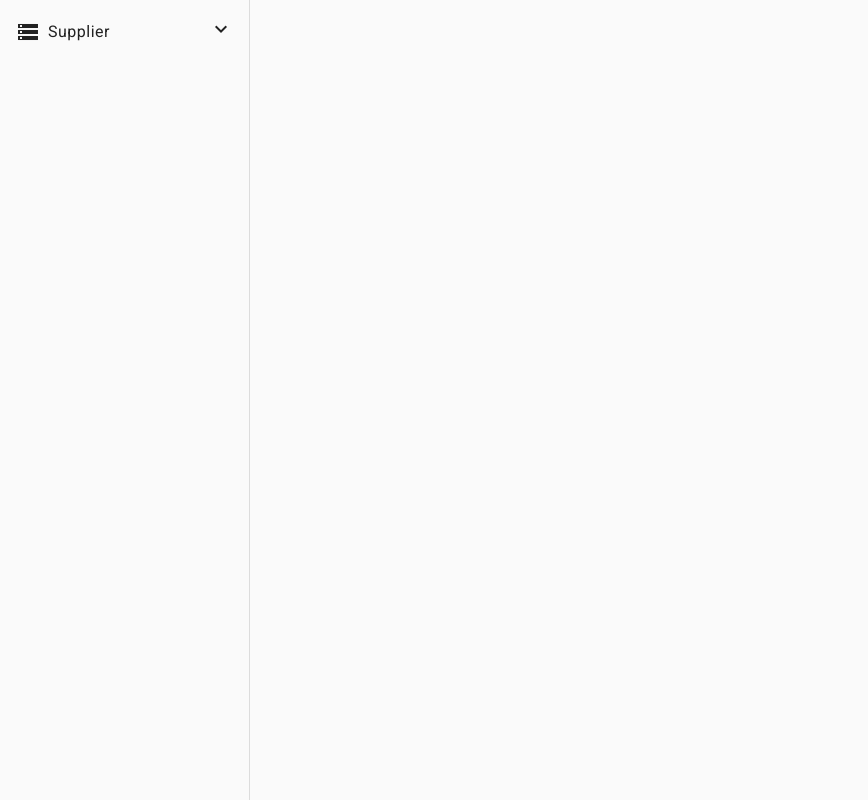
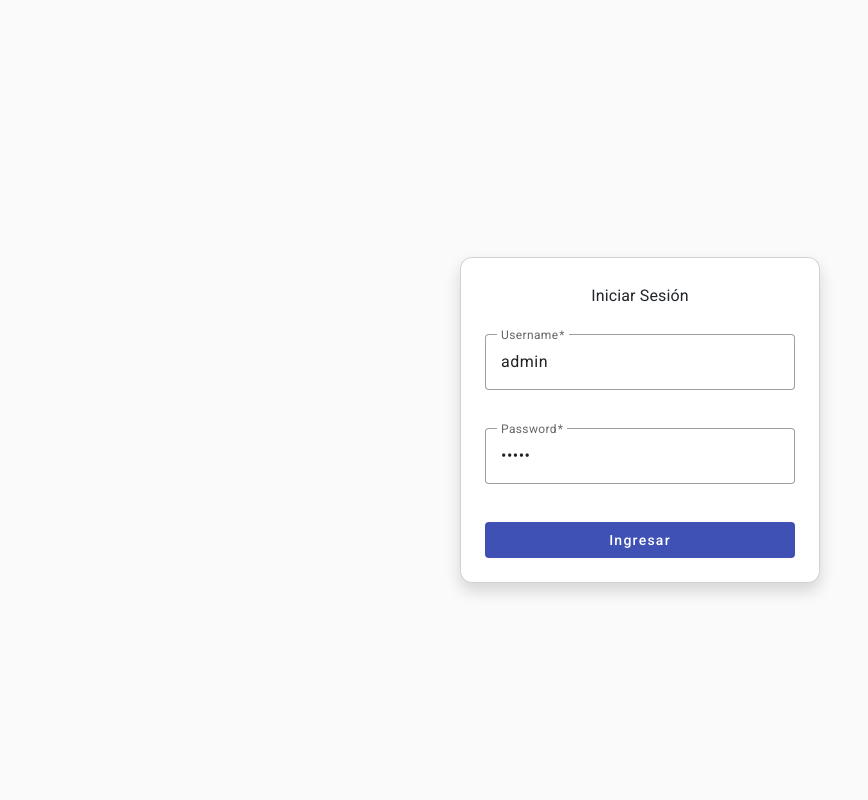
Before and after one commit to Jaferye97/PruebaTecnicaTekus, an Angular app in the folder frontend/: page /login in a window 1280 px wide. Before the commit this address led to /. Shown: the whole page, without its empty margins (0-868 px from the left). Built offline with nearby package versions, Linux system fonts and the light colour scheme.

Commit message:
feat (frontend): add login functionality with redirection and guards

```diff
--- a/frontend/src/app/app.component.html
+++ b/frontend/src/app/app.component.html
@@ -1,5 +1,5 @@
 <mat-sidenav-container class="sidenav-container">
-  <mat-sidenav mode="side" opened class="sidenav">
+  <mat-sidenav *ngIf="showSidebar" mode="side" opened class="sidenav">
     <app-sidebar></app-sidebar>
   </mat-sidenav>
 
--- a/frontend/src/app/app.component.ts
+++ b/frontend/src/app/app.component.ts
@@ -1,18 +1,32 @@
 import { Component } from '@angular/core';
 import { RouterOutlet } from '@angular/router';
 import { MatSidenavModule } from '@angular/material/sidenav';
+import { Router, NavigationEnd } from '@angular/router';
+import { CommonModule } from '@angular/common';
 
 import { SidebarComponent } from './components-general/layout/sidebar/sidebar.component';
+import { LoginComponent } from './pages/login/login.component';
 
-const myComponents = [SidebarComponent];
+const myComponents = [SidebarComponent, LoginComponent];
 
 @Component({
   selector: 'app-root',
   standalone: true,
-  imports: [RouterOutlet, MatSidenavModule, ...myComponents],
+  imports: [RouterOutlet, MatSidenavModule, CommonModule, ...myComponents],
   templateUrl: './app.component.html',
   styleUrls: ['./app.component.css'],
 })
 export class AppComponent {
   title = 'FrontendTekus';
+  showSidebar = true;
+
+  constructor(private router: Router) {
+    this.showSidebar = !this.router.url.includes('login');
+
+    this.router.events.subscribe((event) => {
+      if (event instanceof NavigationEnd) {
+        this.showSidebar = !event.urlAfterRedirects.includes('login');
+      }
+    });
+  }
 }
--- a/frontend/src/app/app.routes.ts
+++ b/frontend/src/app/app.routes.ts
@@ -1,3 +1,10 @@
 import { Routes } from '@angular/router';
+import { LoginComponent } from './pages/login/login.component';
+import { authGuard } from './guards/auth';
+import { HomeComponent } from './pages/home/home.component';
 
-export const routes: Routes = [];
+export const routes: Routes = [
+  { path: 'home', component: HomeComponent, canActivate: [authGuard] },
+  { path: 'login', component: LoginComponent },
+  { path: '**', redirectTo: 'login' },
+];
--- /dev/null
+++ b/frontend/src/app/guards/auth.ts
@@ -0,0 +1,23 @@
+import { CanActivateFn, Router } from '@angular/router';
+import { inject, PLATFORM_ID } from '@angular/core';
+import { isPlatformBrowser } from '@angular/common';
+
+export const authGuard: CanActivateFn = (route, state) => {
+  const router = inject(Router);
+  const platformId = inject(PLATFORM_ID);
+
+  // Garantiza que estamos en navegador
+  if (!isPlatformBrowser(platformId)) {
+    return false;
+  }
+
+  // Ahora sí puedes leer localStorage
+  const token = localStorage.getItem('token');
+
+  if (!token) {
+    router.navigate(['/login']);
+    return false;
+  }
+
+  return true;
+};
--- /dev/null
+++ b/frontend/src/app/pages/home/home.component.html
@@ -0,0 +1 @@
+<p>home works!</p>
--- /dev/null
+++ b/frontend/src/app/pages/login/login.component.html
@@ -0,0 +1,26 @@
+<div class="d-flex justify-content-center align-items-center vh-100">
+  <div class="card shadow p-4" style="width: 360px; border-radius: 12px">
+    <h3 class="text-center mb-4">Iniciar Sesión</h3>
+
+    <form [formGroup]="form" (ngSubmit)="login()">
+      <mat-form-field appearance="outline" class="w-100 mb-3">
+        <mat-label>Username</mat-label>
+        <input matInput type="text" formControlName="username" />
+      </mat-form-field>
+
+      <mat-form-field appearance="outline" class="w-100 mb-3">
+        <mat-label>Password</mat-label>
+        <input matInput type="password" formControlName="password" />
+      </mat-form-field>
+
+      <button
+        mat-flat-button
+        color="primary"
+        class="w-100"
+        [disabled]="loading || form.invalid"
+      >
+        {{ loading ? "Ingresando..." : "Ingresar" }}
+      </button>
+    </form>
+  </div>
+</div>
--- /dev/null
+++ b/frontend/src/app/pages/login/login.component.ts
@@ -0,0 +1,55 @@
+import { Component } from '@angular/core';
+import { CommonModule } from '@angular/common';
+import { FormBuilder, ReactiveFormsModule, Validators } from '@angular/forms';
+import { MatFormFieldModule } from '@angular/material/form-field';
+import { MatInputModule } from '@angular/material/input';
+import { MatButtonModule } from '@angular/material/button';
+import { Router } from '@angular/router';
+import { AuthService } from './services/auth';
+
+@Component({
+  selector: 'app-login',
+  standalone: true,
+  templateUrl: './login.component.html',
+  styleUrls: ['./login.component.css'],
+  imports: [
+    CommonModule,
+    ReactiveFormsModule,
+    MatFormFieldModule,
+    MatInputModule,
+    MatButtonModule,
+  ],
+})
+export class LoginComponent {
+  constructor(
+    private fb: FormBuilder,
+    private auth: AuthService,
+    private router: Router
+  ) {}
+
+  loading = false;
+
+  form = this.fb.group({
+    username: ['admin', [Validators.required]],
+    password: ['admin', [Validators.required]],
+  });
+
+  login() {
+    if (this.form.invalid) return;
+
+    this.loading = true;
+
+    const { username, password } = this.form.value;
+
+    this.auth.login(username!, password!).subscribe({
+      next: (token) => {
+        localStorage.setItem('token', token);
+        this.router.navigate(['/home']);
+      },
+      error: () => {
+        alert('Credenciales incorrectas');
+        this.loading = false;
+      },
+    });
+  }
+}
--- /dev/null
+++ b/frontend/src/app/pages/login/services/auth.ts
@@ -0,0 +1,17 @@
+import { Injectable } from '@angular/core';
+import { delay, of, throwError } from 'rxjs';
+
+@Injectable({
+  providedIn: 'root',
+})
+export class AuthService {
+  login(username: string, password: string) {
+    if (username === 'admin' && password === 'admin') {
+      return of('mocked-token-12345').pipe(delay(800)); // simula delay
+    } else {
+      return throwError(() => new Error('Invalid credentials')).pipe(
+        delay(800)
+      );
+    }
+  }
+}
```
Also changed, not shown: frontend/src/app/pages/home/home.component.ts (added, +12 -0 lines), frontend/src/app/pages/home/home.component.css (added), frontend/src/app/pages/login/login.component.css (added), 2 other files (tests, documents, lock files or other folders).
